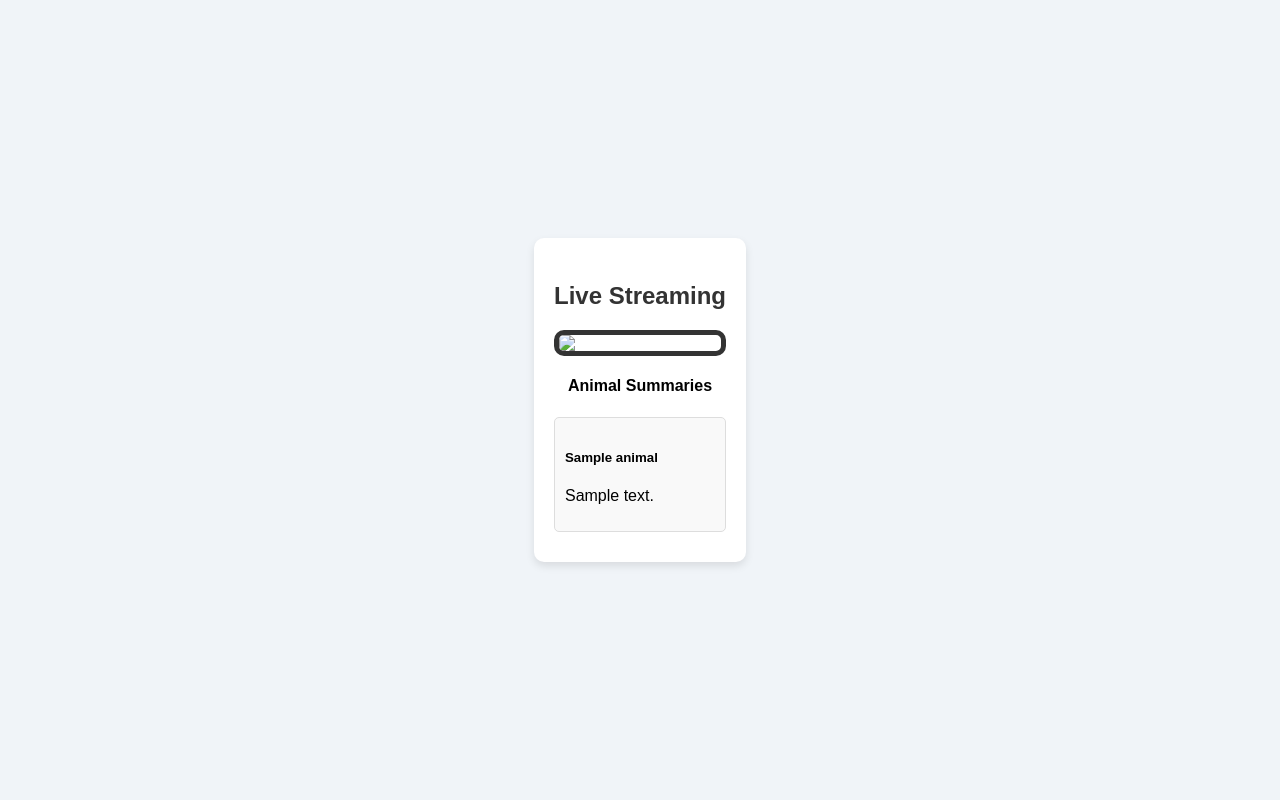
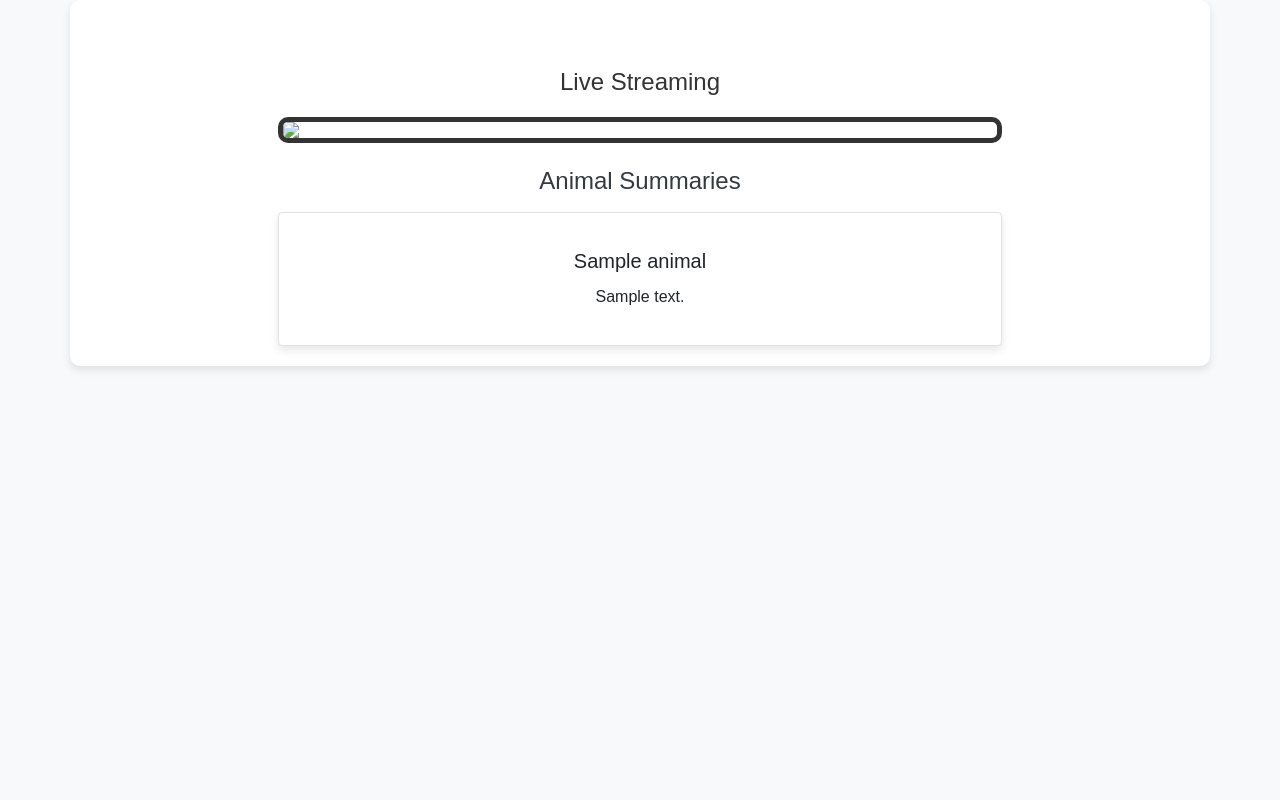
Before and after one commit to ypawania/DevNest, a Python web app: template templates/index.html in a window 1280 px wide. Run offline with Jinja, Linux system fonts and the light colour scheme; the template is opened without the code that fills it: most values are stand-ins (such as "Sample title", 1, 10 or a date in 2020); some libraries are stand-ins or nearby versions.

Commit message:
better looking maybe

```diff
--- a/static/css/styles.css
+++ b/static/css/styles.css
@@ -1,13 +1,11 @@
 /* CSS for Styling the Live Streaming Page */
 body {
-    background-color: #f0f4f8;
+    background-color: #f8f9fa;
     font-family: Arial, sans-serif;
-    margin: 0;
-    padding: 0;
-    display: flex;
-    justify-content: center;
-    align-items: center;
-    height: 100vh;
+}
+
+h3, h4 {
+    color: #343a40;
 }
 
 .container {
@@ -40,11 +38,12 @@ img:hover {
 }
 
 .summary-box {
-    max-width: 600px;
-    margin: 10px auto;
-    padding: 10px;
-    border: 1px solid #ddd;
-    border-radius: 5px;
-    background-color: #f9f9f9;
-    text-align: left;
+    border: 1px solid #dee2e6;
+    border-radius: 0.25rem;
+    padding: 1rem;
+    background-color: #ffffff;
 }
+
+.card {
+    box-shadow: 0 4px 8px rgba(0, 0, 0, 0.1);
+}
--- a/templates/index.html
+++ b/templates/index.html
@@ -1,28 +1,34 @@
-<html>
+<!DOCTYPE html>
+<html lang="en">
 <head>
+    <meta charset="UTF-8">
+    <meta name="viewport" content="width=device-width, initial-scale=1.0">
     <title>Live Streaming</title>
+    <link rel="stylesheet" href="https://stackpath.bootstrapcdn.com/bootstrap/4.5.2/css/bootstrap.min.css">
     <link rel="stylesheet" type="text/css" href="{{ url_for('static', filename='css/styles.css') }}">
 </head>
 <body>
     <div class="container">
         <div class="row">
             <div class="col-lg-8 offset-lg-2">
-                    <h3 class="mt-5">Live Streaming</h3>
-                    <img src="{{ url_for('video_feed') }}">
-                    <div id="summaries">
-                        <h4>Animal Summaries</h4>
+                <h3 class="mt-5 text-center">Live Streaming</h3>
+                <div class="text-center">
+                    <img src="{{ url_for('video_feed') }}" class="img-fluid mt-3 mb-3">
+                </div>
+                <div id="summaries" class="mt-4">
+                    <h4 class="text-center">Animal Summaries</h4>
                     {% for animal, summary in detected_animals.items() %}
-                            <div class="summary-box">
-                                <h5>{{ animal }}</h5>
-                                <p>{{ summary }}</p>
+                        <div class="summary-box card mt-3">
+                            <div class="card-body">
+                                <h5 class="card-title">{{ animal }}</h5>
+                                <p class="card-text">{{ summary }}</p>
+                            </div>
                         </div>
                     {% endfor %}
                 </div>
             </div>
         </div>
     </div>
-    </body>
-</html>
     <script src="https://cdn.jsdelivr.net/npm/marked/marked.min.js"></script>
     <script>
         function capitalizeFirstLetter(string) {
@@ -33,15 +39,20 @@
                 .then(response => response.json())
                 .then(data => {
                     const summariesDiv = document.getElementById('summaries');
-                summariesDiv.innerHTML = '<h4>Animal Summaries</h4>';
+                    summariesDiv.innerHTML = '<h4 class="text-center">Animal Summaries</h4>';
                     for (const [animal, summary] of Object.entries(data)) {
                         const summaryBox = document.createElement('div');
-                    summaryBox.className = 'summary-box';
-                    summaryBox.innerHTML = `<h5>${capitalizeFirstLetter(animal)}</h5><p>${marked.parse(summary)}</p>`;
+                        summaryBox.className = 'summary-box card mt-3';
+                        summaryBox.innerHTML = `
+                            <div class="card-body">
+                                <h5 class="card-title">${capitalizeFirstLetter(animal)}</h5>
+                                <p class="card-text">${marked.parse(summary)}</p>
+                            </div>`;
                         summariesDiv.appendChild(summaryBox);
                     }
                 });
         }
-
         setInterval(updateSummaries, 500);
     </script>
+</body>
+</html>
```
Lines whose indentation alone changed are shown as unchanged.
